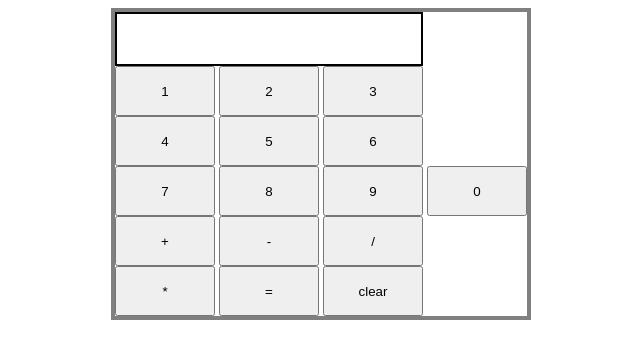
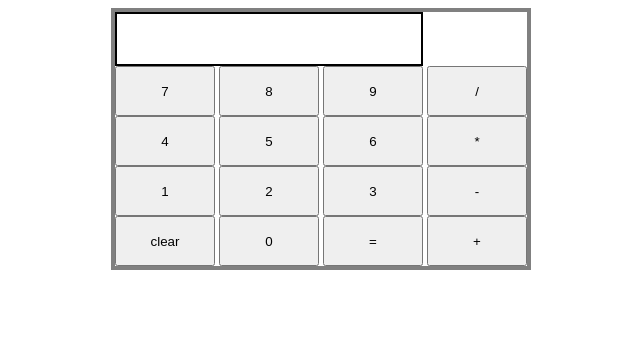
Before and after one commit to sweatylolz/calc, a plain HTML site: page index.html in a window 1280 px wide. Shown: the whole page, without its empty margins (319-959 px from the left). Drawn offline with Linux system fonts and the light colour scheme.

Commit message:
reorganize the layout of the calc

```diff
--- a/index.html
+++ b/index.html
@@ -12,37 +12,35 @@
     <div id="calculator">
 
         <div id="display">
-
         </div>
 
-        <div class="numbers">
-        <button id="one">1</button>
-        <button id="two">2</button>
-        <button id="three">3</button>
-        </div>
-        <div class="numbers">
-        <button id="four">4</button>
-        <button id="five">5</button>
-        <button id="six">6</button>
-        </div>
-        <div class="numbers">
-        <button id="seven">7</button>
-        <button id="eight">8</button>
-        <button id="nine">9</button>
-        <button id="zero">0</button>
+        <div class="row1">
+        <button class="number", id="seven">7</button>
+        <button class="number", id="eight">8</button>
+        <button class="number", id="nine">9</button>
+        <button id="divide">/</button>
         </div>
 
-        <div id="operators">
-        <button id="add">+</button>
-        <button id="subtract">-</button>
-        <button id="divide">/</button>
-        </div>
-        <div id="operators2">
-        <button id="multiply">*</button>
-        <button id="equals">=</button>
-        <button id="clear">clear</button>
+        <div class="row2">
+        <button class="number", id="four">4</button>
+        <button class="number", id="five">5</button>
+        <button class="number", id="six">6</button>
+        <button class="number", id="multiply">*</button>
         </div>
 
+        <div id="row3">
+        <button class="number", id="one">1</button>
+        <button class="number", id="two">2</button>
+        <button class="number", id="three">3</button>
+        <button class="operand", id="subtract">-</button>
+        </div>
+
+        <div class="row4">
+        <button class="operand", id="clear">clear</button>
+        <button class="number", id="zero">0</button>
+        <button class="operand", id="equals">=</button>
+        <button class="operand", id="add">+</button>
+        </div>
     </div>
 
 	<script type="text/javascript" src="script.js"></script>
```
